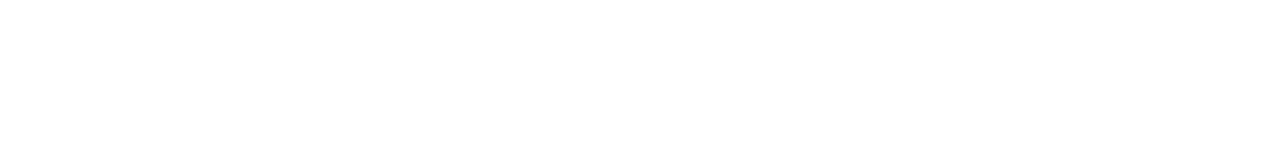
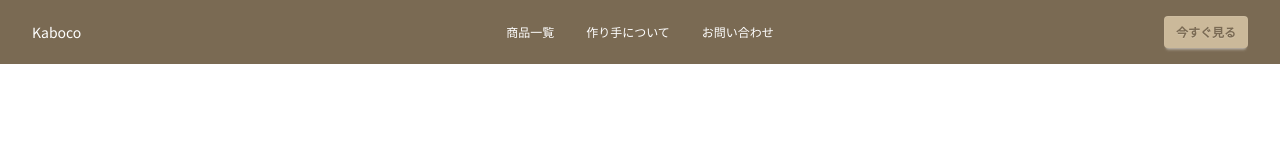
Before and after one commit to ryunosuke0827/kobaco, a plain HTML site: page index.html in a window 1280 px wide. Drawn offline with nearby package versions, Linux system fonts and the light colour scheme; a web font is replaced by a local one.

Commit message:
ヘッダー作成

```diff
--- a/index.html
+++ b/index.html
@@ -32,8 +32,25 @@
 
 
 </head>
+<body class="bg-bg-cream text-text-main font-sans">
+    <header>
+        <div class="navbar bg-brand px-8">
+            <div class="navbar-start text-white text-sm">
+                <a href="#" class="">Kaboco</a>
+            </div>
+        <div class="navbar-center">
+            <ul class="flex gap-8 text-white text-xs">
+                <li><a href="#item" >商品一覧</a></li>
+                <li><a href="#" >作り手について</a></li>
+                <li><a href="#" >お問い合わせ</a></li>
+            </ul>
+        </div>
+            <div class="navbar-end">
+                 <a href="#items" class="btn btn-sm bg-brand-light border-none text-brand hover:opacity-90">今すぐ見る</a>
+            </div>
+        </div>
+    </header>
 
-<body class="bg-bg-cream text-text-main font-sans ">
 
 
     <script>
```
